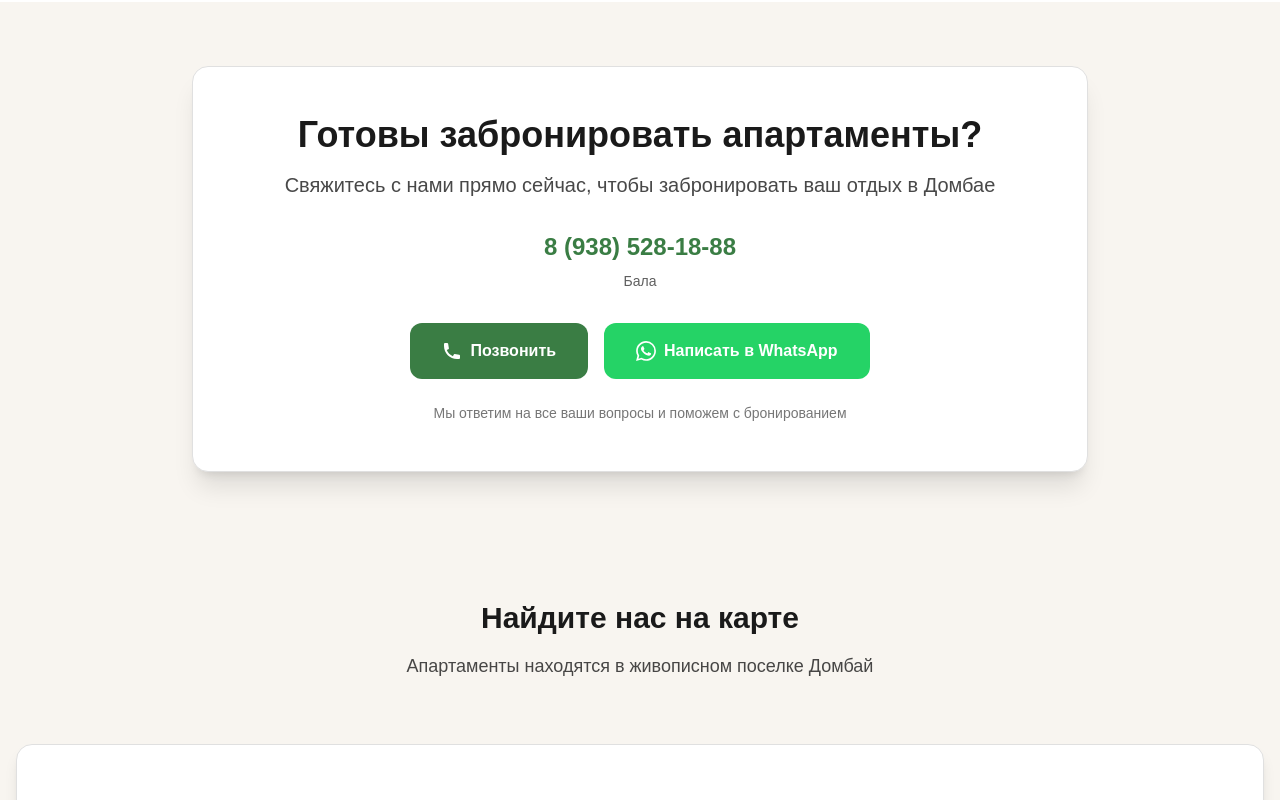
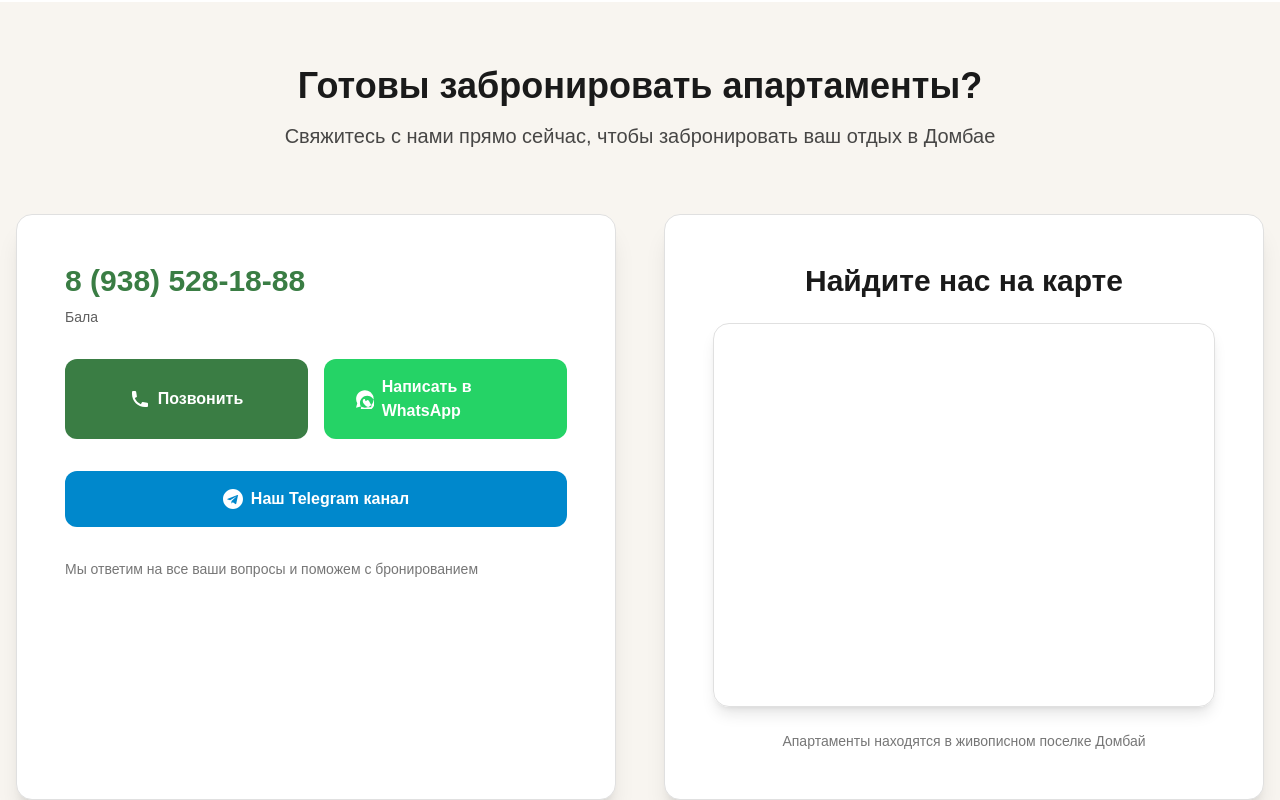
Before and after one commit to Biaslan-git/apartments-landing, a Next.js app: page / in a window 1280 px wide. Shown: the part 6700-7500 px from the top of the page. Built offline with nearby package versions, Linux system fonts and the light colour scheme.

Commit message:
feat(contacts): новая версия секции контактов

```diff
--- a/components/ContactSection.tsx
+++ b/components/ContactSection.tsx
@@ -1,27 +1,35 @@
+"use client";
+
+import Image from "next/image";
+
 const ContactSection = () => {
   const phoneNumber = "89385281888";
   const whatsappUrl = `https://wa.me/${phoneNumber.replace(/\D/g, '')}`;
+  const telegramUrl = "https://t.me/your_telegram_channel"; // Замените на реальную ссылку на Telegram канал
 
   return (
     <div className="py-16 px-4 bg-[#F8F5F0]">
-      <div className="max-w-4xl mx-auto text-center">
-        <div className="bg-white rounded-2xl shadow-xl p-8 md:p-12 border border-[#E0E0E0]">
+      <div className="max-w-7xl mx-auto">
+        <div className="text-center mb-16">
           <h2 className="text-2xl sm:text-3xl md:text-4xl font-bold text-[#1A1A1A] mb-4 max-w-full">
             Готовы забронировать апартаменты?
           </h2>
-          <p className="text-base sm:text-lg md:text-xl text-[#1A1A1A]/80 mb-8 max-w-full mx-auto">
+          <p className="text-base sm:text-lg md:text-xl text-[#1A1A1A]/80 max-w-full mx-auto">
             Свяжитесь с нами прямо сейчас, чтобы забронировать ваш отдых в Домбае
           </p>
+        </div>
 
+        <div className="grid lg:grid-cols-2 gap-12 mb-16">
+          <div className="bg-white rounded-2xl shadow-xl p-8 md:p-12 border border-[#E0E0E0]">
             <div className="mb-8">
-            <div className="text-xl md:text-2xl font-bold text-[#3A7D44] mb-2">8 (938) 528-18-88</div>
+              <div className="text-xl sm:text-2xl md:text-3xl font-bold text-[#3A7D44] mb-2">8 (938) 528-18-88</div>
               <p className="text-sm md:text-[#1A1A1A]/70">Бала</p>
             </div>
 
-          <div className="flex flex-col sm:flex-row justify-center gap-4">
+            <div className="flex flex-col sm:flex-row justify-center gap-4 mb-8">
               <a
                 href={`tel:${phoneNumber}`}
-              className="bg-[#3A7D44] hover:bg-[#2E6A3A] text-white font-bold py-4 px-8 rounded-xl transition duration-300 flex items-center justify-center gap-2"
+                className="bg-[#3A7D44] hover:bg-[#2E6A3A] text-white font-bold py-4 px-8 rounded-xl transition duration-300 flex items-center justify-center gap-2 w-full"
               >
                 <svg xmlns="http://www.w3.org/2000/svg" className="h-5 w-5" viewBox="0 0 20 20" fill="currentColor">
                   <path d="M2 3a1 1 0 011-1h2.153a1 1 0 01.986.836l.74 4.435a1 1 0 01-.54 1.06l-1.548.773a11.037 11.037 0 006.105 6.105l.774-1.548a1 1 0 011.059-.54l4.435.74a1 1 0 01.836.986V17a1 1 0 01-1 1h-2C7.82 18 2 12.18 2 5V3z" />
@@ -33,12 +41,26 @@ const ContactSection = () => {
                 href={whatsappUrl}
                 target="_blank"
                 rel="noopener noreferrer"
-              className="bg-[#25D366] hover:bg-[#128C7E] text-white font-bold py-4 px-8 rounded-xl transition duration-300 flex items-center justify-center gap-2"
+                className="bg-[#25D366] hover:bg-[#128C7E] text-white font-bold py-4 px-8 rounded-xl transition duration-300 flex items-center justify-center gap-2 w-full"
               >
                 <svg xmlns="http://www.w3.org/2000/svg" className="h-5 w-5" viewBox="0 0 24 24" fill="currentColor">
-                <path d="M17.472 14.382c-.297-.149-1.758-.867-2.03-.967-.273-.099-.471-.148-.67.15-.197.297-.767.966-.94 1.164-.173.199-.347.223-.644.075-.297-.15-1.255-.463-2.39-1.475-.883-.788-1.48-1.761-1.653-2.059-.173-.297-.018-.458.13-.606.134-.133.298-.347.446-.52.149-.174.198-.298.298-.497.099-.198.05-.371-.025-.52-.075-.149-.669-1.612-.916-2.207-.242-.579-.487-.5-.669-.51-.173-.008-.371-.01-.57-.01-.198 0-.52.074-.792.372-.272.297-1.04 1.016-1.04 2.479 0 1.462 1.065 2.875 1.213 3.074.149.198 2.096 3.2 5.077 4.487.709.306 1.262.489 1.694.625.712.227 1.36.195 1.871.118.571-.085 1.758-.719 2.006-1.413.248-.694.248-1.289.173-1.413-.074-.124-.272-.198-.57-.347m-5.421 7.403h-.004a9.87 9.87 0 01-5.031-1.378l-.361-.214-3.741.982.998-3.648-.235-.374a9.86 9.86 0 01-1.51-5.26c.001-5.45 4.436-9.884 9.888-9.884 2.64 0 5.122 1.03 6.988 2.898a9.825 9.825 0 012.893 6.994c-.003 5.45-4.437 9.884-9.885 9.884m8.413-18.297A11.815 11.815 0 0012.05 0C5.495 0 .16 5.335.157 11.892c0 2.096.547 4.142 1.588 5.945L.057 24l6.305-1.654a11.882 11.882 0 005.683 1.448h.005c6.554 0 11.89-5.335 11.893-11.893a11.821 11.821 0 00-3.46-8.432" />
+                  <path d="M17.472 14.382c-.297-.149-1.758-.867-2.03-.967-.273-.099-.471-.148-.67.15-.197.297-.767.966-.94 1.164-.173.199-.347.223-.644.075-.297-.15-.669-1.612-.916-2.207-.242-.579-.487-.5-.669-.51-.173-.008-.371-.01-.57-.01-.198 0-.52.074-.792.372-.272.297-1.04 1.016-1.04 2.479 0 1.462 1.065 2.875 1.213 3.074.149.198 2.096 3.2 5.077 4.487.709.306 1.262.489 1.694.625.712.227 1.36.195 1.871.118.571-.085 1.758-.719 2.006-1.413.248-.694.248-1.289.173-1.413-.074-.124-.272-.198-.57-.347m-5.421 7.403h-.004a9.87 9.87 0 01-5.031-1.378l-.361-.214-3.741.982.998-3.648-.235-.374a9.86 9.86 0 01-1.51-5.26c.001-5.45 4.436-9.884 9.888-9.884 2.64 0 5.122 1.03 6.988 2.898a9.825 9.825 0 012.893 6.994c-.003 5.45-4.437 9.884-9.885 9.884m8.413-18.297A11.815 11.815 0 0012.05 0C5.495 0 .16 5.335.157 11.892c0 2.096.547 4.142 1.588 5.945L.057 24l6.305-1.654a11.882 11.882 0 005.683 1.448h.005c6.554 0 11.89-5.335 11.893-11.893a11.821 11.821 0 00-3.46-8.432" />
                 </svg>
                 Написать в WhatsApp
+              </a>
+            </div>
+
+            <div className="mb-8">
+              <a
+                href={telegramUrl}
+                target="_blank"
+                rel="noopener noreferrer"
+                className="bg-[#0088cc] hover:bg-[#0077b3] text-white font-bold py-4 px-8 rounded-xl transition duration-300 flex items-center justify-center gap-2 w-full"
+              >
+                <svg xmlns="http://www.w3.org/2000/svg" className="h-5 w-5" viewBox="0 0 24 24" fill="currentColor">
+                  <path d="M12 0c-6.627 0-12 5.373-12 12s5.373 12 12 12 12-5.373 12-12-5.373-12-12-12zm5.894 8.221l-1.97 9.28c-.145.658-.537.818-1.084.508l-3-2.21-1.447 1.394c-.14.141-.259.259-.374.261l.213-3.053 5.56-5.022c.24-.213-.054-.334-.373-.121l-6.869 4.326-2.96-.924c-.64-.203-.658-.64.136-.954l11.566-4.458c.538-.196 1.006.128.832.941z"/>
+                </svg>
+                Наш Telegram канал
               </a>
             </div>
 
@@ -46,6 +68,27 @@ const ContactSection = () => {
               Мы ответим на все ваши вопросы и поможем с бронированием
             </p>
           </div>
+
+          <div className="bg-white rounded-2xl shadow-xl p-8 md:p-12 border border-[#E0E0E0]">
+            <h3 className="text-xl sm:text-2xl md:text-3xl font-bold text-[#1A1A1A] mb-6 text-center max-w-full">
+              Найдите нас на карте
+            </h3>
+            <div className="relative h-96 rounded-2xl overflow-hidden shadow-lg border border-[#E0E0E0]">
+              <iframe
+                src="https://yandex.ru/map-widget/v1/org/elitnyye_apartamenty_balala_/186668549633/?ll=41.618804%2C43.284853&utm_source=share&z=16&scroll=false"
+                width="100%"
+                height="100%"
+                frameBorder="1"
+                allowFullScreen
+                style={{position:'absolute', border: 'none'}}
+                title="Карта апартаментов в Домбае"
+              ></iframe>
+            </div>
+            <p className="text-xs md:text-sm text-[#1A1A1A]/60 mt-6 text-center">
+              Апартаменты находятся в живописном поселке Домбай
+            </p>
+          </div>
+        </div>
       </div>
     </div>
   );
```
Lines whose indentation alone changed are shown as unchanged.
